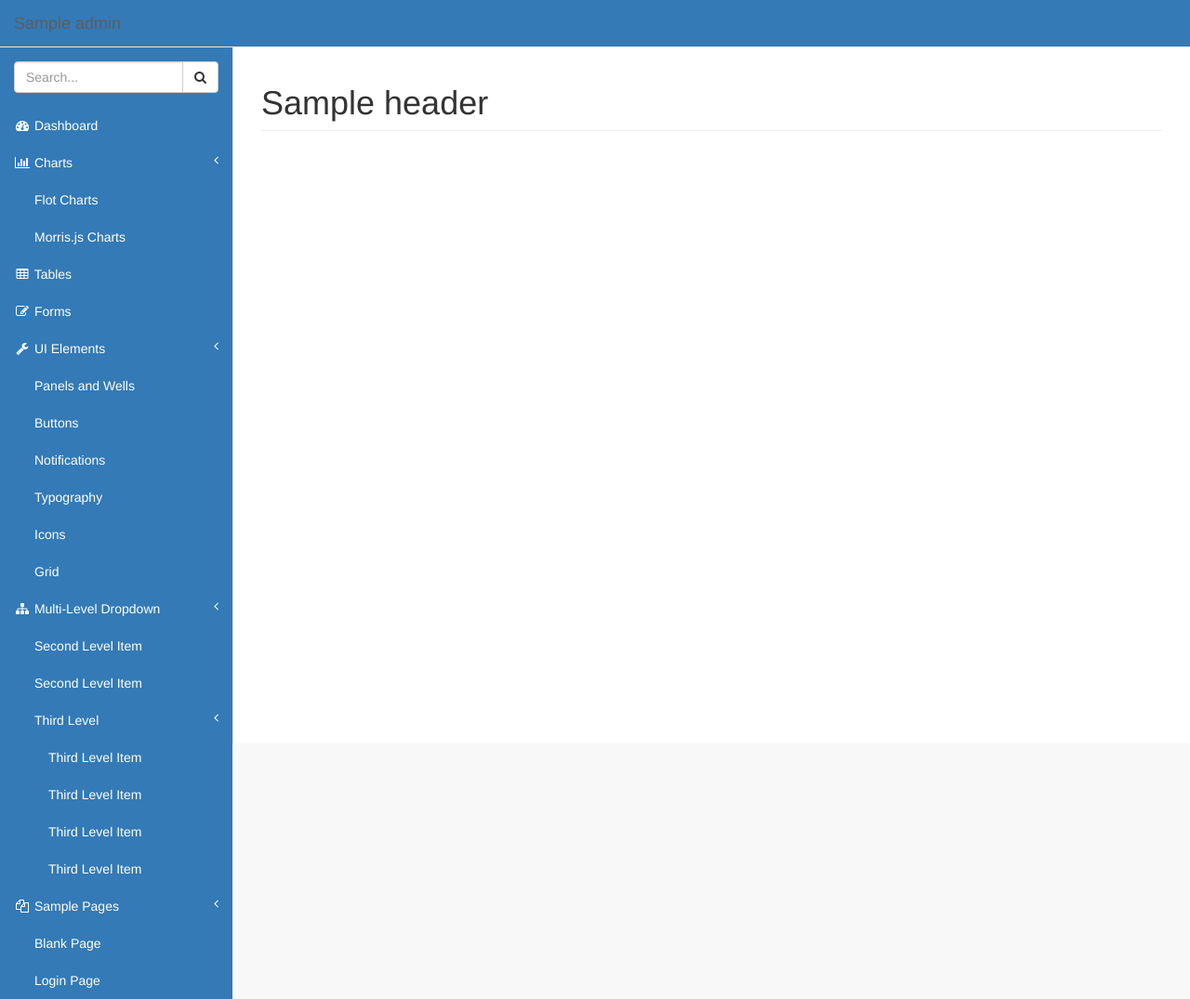
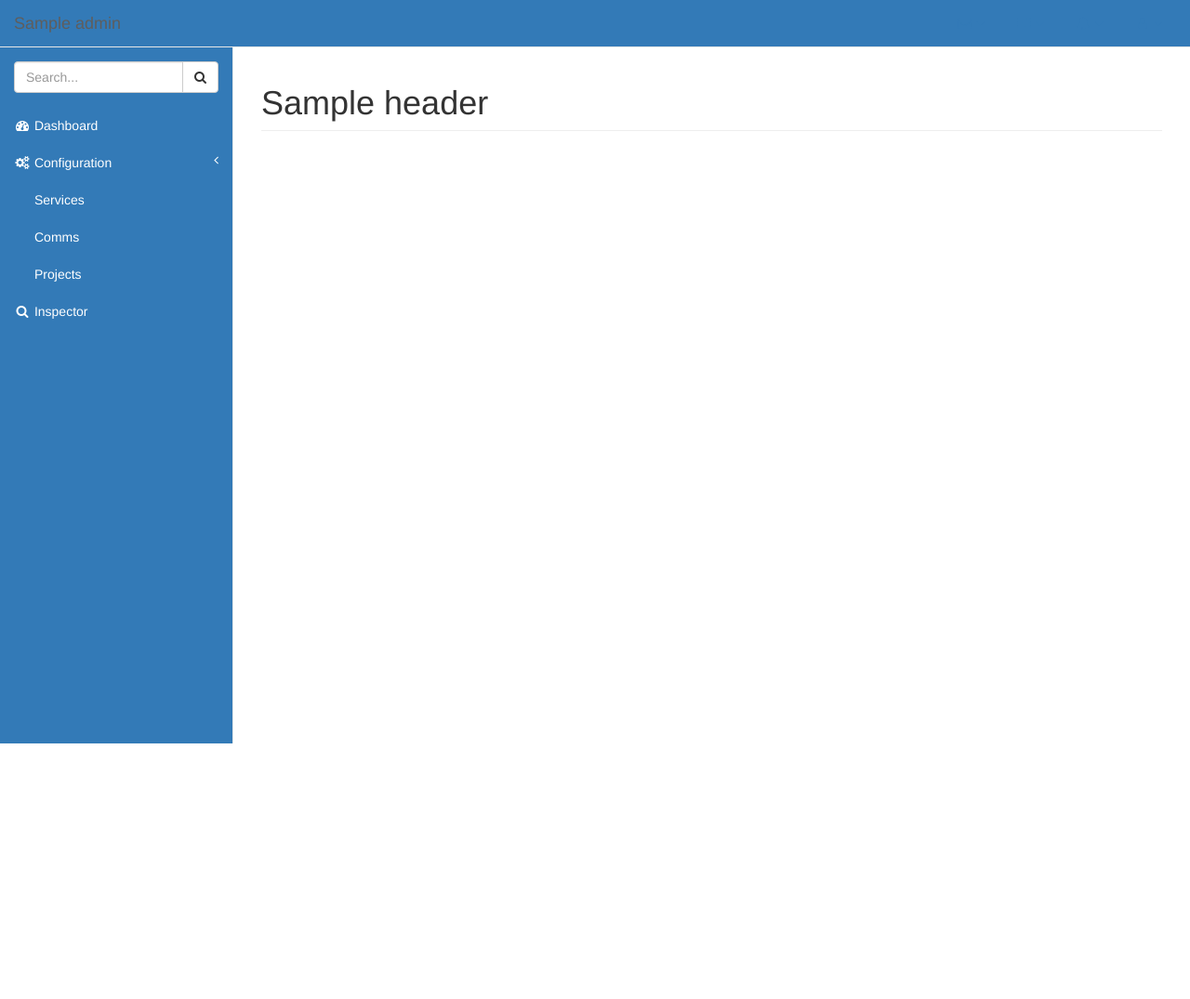
Before and after one commit to chatnhook/chatnhook, a Flask app: template captain_hook/templates/admin/pages/blank.html in a window 1280 px wide. Shown: the whole page at 93% size. After the commit the page ends 800 px from the top, so only its background shows below. Run offline with Flask 2, Linux system fonts and the light colour scheme; the template is opened without the code that fills it: most values are stand-ins (such as "Sample title", 1, 10 or a date in 2020); style sheets or scripts are compiled from the project's sources; some libraries are stand-ins or nearby versions.

Commit message:
New menu

```diff
--- a/captain_hook/templates/admin/nav.html
+++ b/captain_hook/templates/admin/nav.html
@@ -116,72 +116,17 @@
                     <a href="{{url_for('admin.index')}}"><i class="fa fa-dashboard fa-fw"></i> Dashboard</a>
                 </li>
                 <li>
-                    <a href="#"><i class="fa fa-bar-chart-o fa-fw"></i> Charts<span class="fa arrow"></span></a>
+                    <a href="#"><i class="fa fa-gears fa-fw"></i> Configuration<span class="fa arrow"></span></a>
                     <ul class="nav nav-second-level">
-                        {{nav_link(name="Flot Charts", url=url_for('admin.flot'), active=name)}}
-                        {{nav_link(name="Morris.js Charts", url=url_for('admin.morris'), active=name)}}
+                        {{nav_link(name="Services", url=url_for('admin.service_config'), active=name)}}
+                        {{nav_link(name="Comms", url=url_for('admin.comm_config'), active=name)}}
+                        {{nav_link(name="Projects", url=url_for('admin.project_config'), active=name)}}
                     </ul>
                     <!-- /.nav-second-level -->
                 </li>
+
                 <li>
-                    <a href="{{url_for('admin.tables')}}"><i class="fa fa-table fa-fw"></i> Tables</a>
-                </li>
-                <li>
-                    <a href="{{url_for('admin.forms')}}"><i class="fa fa-edit fa-fw"></i> Forms</a>
-                </li>
-                <li>
-                    <a href="#"><i class="fa fa-wrench fa-fw"></i> UI Elements<span class="fa arrow"></span></a>
-                    <ul class="nav nav-second-level">
-                        {{nav_link(name="Panels and Wells", url=url_for('admin.panelswells'), active=name)}}
-                        {{nav_link(name="Buttons", url=url_for('admin.buttons'), active=name)}}
-                        {{nav_link(name="Notifications", url=url_for('admin.notifications'), active=name)}}
-                        {{nav_link(name="Typography", url=url_for('admin.typography'), active=name)}}
-                        {{nav_link(name="Icons", url=url_for('admin.icons'), active=name)}}
-                        {{nav_link(name="Grid", url=url_for('admin.grid'), active=name)}}
-                    </ul>
-                    <!-- /.nav-second-level -->
-                </li>
-                <li>
-                    <a href="#"><i class="fa fa-sitemap fa-fw"></i> Multi-Level Dropdown<span class="fa arrow"></span></a>
-                    <ul class="nav nav-second-level">
-                        <li>
-                            <a href="#">Second Level Item</a>
-                        </li>
-                        <li>
-                            <a href="#">Second Level Item</a>
-                        </li>
-                        <li>
-                            <a href="#">Third Level <span class="fa arrow"></span></a>
-                            <ul class="nav nav-third-level">
-                                <li>
-                                    <a href="#">Third Level Item</a>
-                                </li>
-                                <li>
-                                    <a href="#">Third Level Item</a>
-                                </li>
-                                <li>
-                                    <a href="#">Third Level Item</a>
-                                </li>
-                                <li>
-                                    <a href="#">Third Level Item</a>
-                                </li>
-                            </ul>
-                            <!-- /.nav-third-level -->
-                        </li>
-                    </ul>
-                    <!-- /.nav-second-level -->
-                </li>
-                {% if name == "Blank Page" or name == "Login Page" %}
-                <li class="active">
-                {% else %}
-                <li>
-                {% endif %}
-                    <a href="#"><i class="fa fa-files-o fa-fw"></i> Sample Pages<span class="fa arrow"></span></a>
-                    <ul class="nav nav-second-level">
-                        {{nav_link(name="Blank Page", url=url_for('admin.blank'), active=name)}}
-                        {{nav_link(name="Login Page", url=url_for('admin.logout_view'), active=name)}}
-                    </ul>
-                    <!-- /.nav-second-level -->
+                    <a href="{{url_for('admin.webhook_inspector')}}"><i class="fa fa-search fa-fw"></i> Inspector</a>
                 </li>
             </ul>
         </div>
--- /dev/null
+++ b/captain_hook/webgui/dist/css/overrides.css
@@ -0,0 +1,22 @@
+#wrapper {
+  background-color: #337ab7; }
+
+#page-wrapper {
+  min-height: calc(100vh - 51px); }
+
+.navbar-default {
+  background-color: #337ab7; }
+  .navbar-default .navbar-brand {
+    color: #fff; }
+  .navbar-default .sidebar-nav li {
+    border-bottom: none; }
+    .navbar-default .sidebar-nav li a {
+      color: #fff; }
+      .navbar-default .sidebar-nav li a:hover {
+        color: #000; }
+      .navbar-default .sidebar-nav li a:focus {
+        color: #000; }
+      .navbar-default .sidebar-nav li a.active {
+        background-color: #5cb85c; }
+
+/*# sourceMappingURL=overrides.css.map */
```
Also changed, not shown: captain_hook/webgui/views.py (+16 -81 lines), 1 other file.
